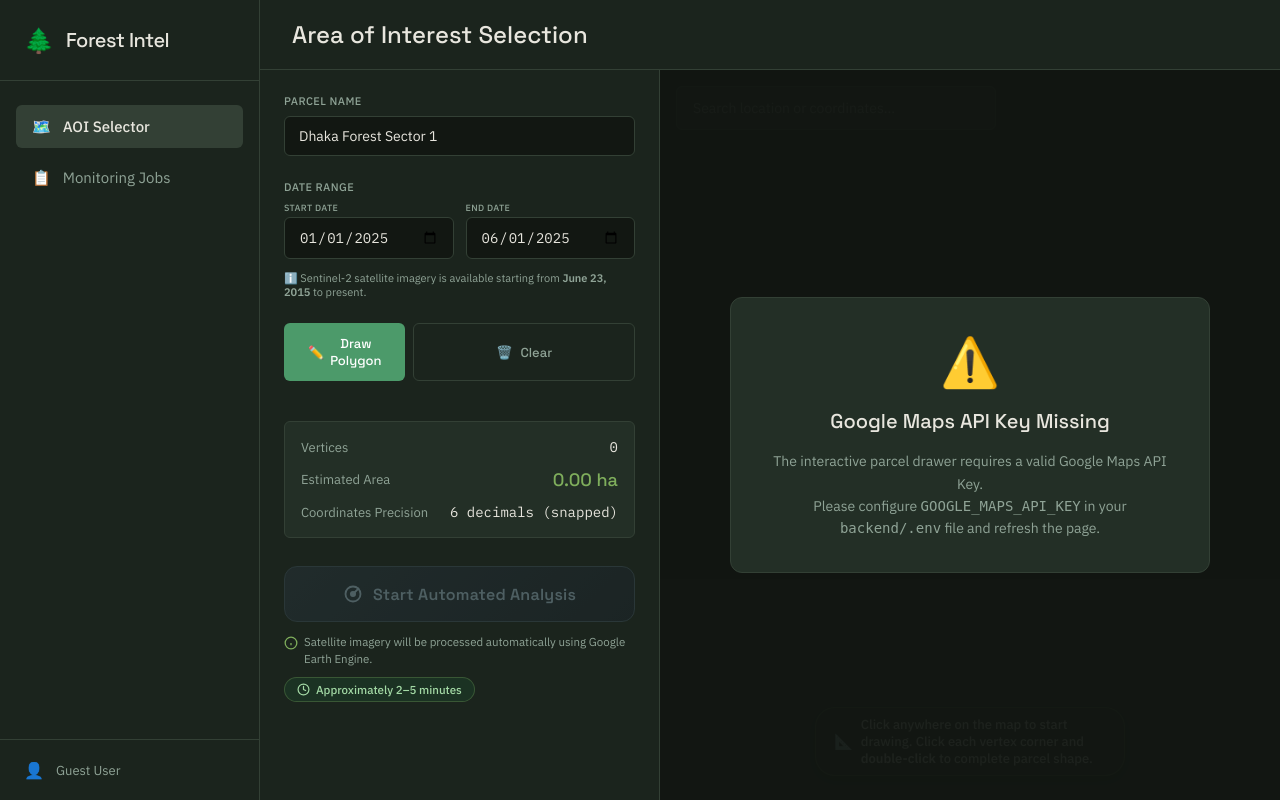
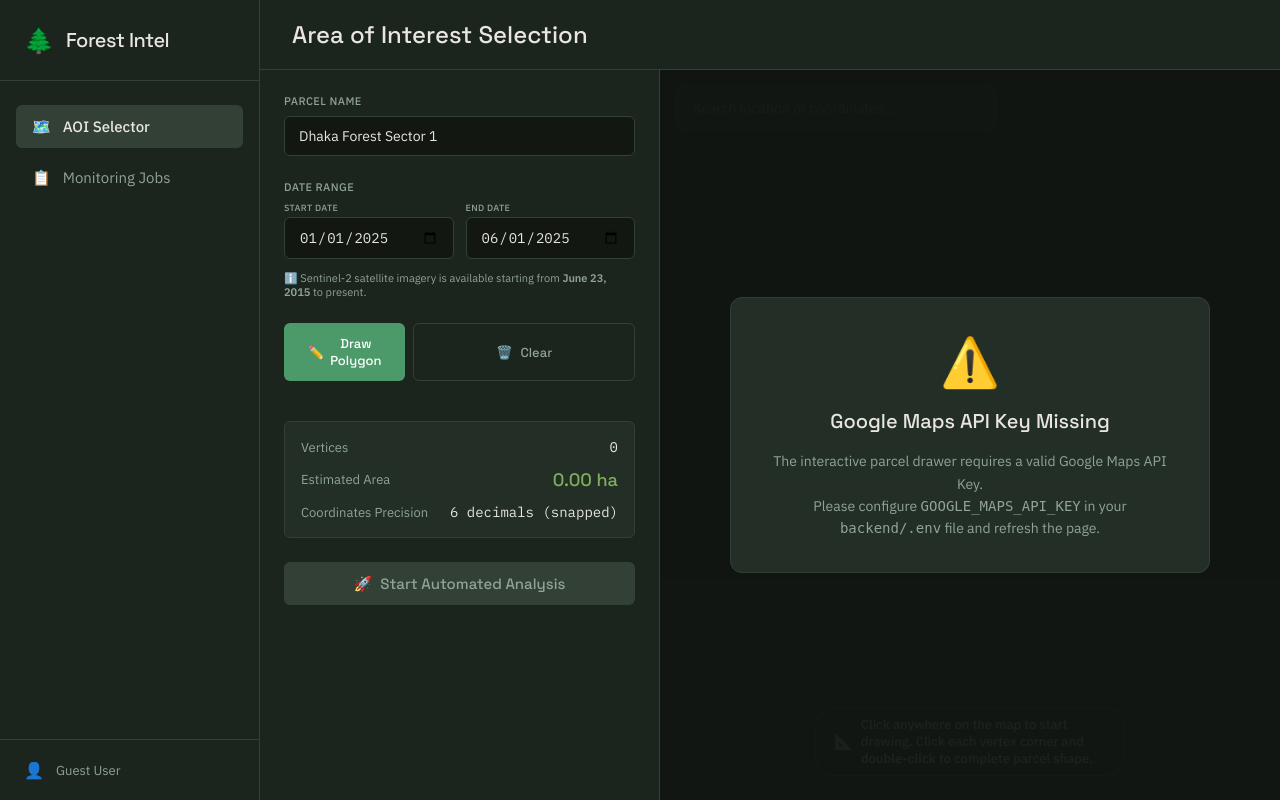
Before and after one commit to jaherunhasanrimon/Forest-Intelligence-System-FIS, a FastAPI app: page / in a window 1280 px wide. Run offline with FastAPI, Linux system fonts and the light colour scheme; parts of the project's set-up code (start-up, migrations or seed data) failed here and were passed over.

Commit message:
Revert "style(ui): redesign Start Automated Analysis button into enterprise GIS CTA"
This reverts commit d47c02271bd83f0aadb9c75249d28d45651a122d.

```diff
--- a/backend/app/static/css/main.css
+++ b/backend/app/static/css/main.css
@@ -263,100 +263,6 @@ body {
   cursor: not-allowed;
 }
 
-/* Enterprise Primary Call-To-Action (CTA) Button */
-.cta-container {
-  display: flex;
-  flex-direction: column;
-  gap: 10px;
-  margin-top: 4px;
-}
-
-.btn-enterprise-cta {
-  width: 100%;
-  min-height: 56px;
-  height: 56px;
-  padding: 0 24px;
-  border-radius: 13px;
-  background: linear-gradient(135deg, #2E7D32 0%, #1B5E20 100%);
-  color: #FFFFFF;
-  font-family: var(--font-display);
-  font-size: 16px;
-  font-weight: 600;
-  letter-spacing: 0.015em;
-  border: 1px solid rgba(127, 174, 92, 0.35);
-  box-shadow: 0 4px 16px rgba(46, 125, 50, 0.35), inset 0 1px 0 rgba(255, 255, 255, 0.18);
-  display: flex;
-  align-items: center;
-  justify-content: center;
-  gap: 10px;
-  cursor: pointer;
-  transition: all 0.25s cubic-bezier(0.4, 0, 0.2, 1);
-  position: relative;
-  overflow: hidden;
-}
-
-.btn-enterprise-cta:not(:disabled):hover {
-  background: linear-gradient(135deg, #388E3C 0%, #1E7E34 100%);
-  border-color: rgba(127, 174, 92, 0.55);
-  box-shadow: 0 6px 20px rgba(46, 125, 50, 0.48), inset 0 1px 0 rgba(255, 255, 255, 0.25);
-  transform: translateY(-2px);
-}
-
-.btn-enterprise-cta:not(:disabled):active {
-  transform: translateY(1px) scale(0.99);
-  box-shadow: 0 2px 8px rgba(46, 125, 50, 0.3);
-}
-
-.btn-enterprise-cta:disabled {
-  background: linear-gradient(135deg, #263238 0%, #1C252B 100%);
-  color: #78909C;
-  border-color: #37474F;
-  opacity: 0.55;
-  box-shadow: none;
-  cursor: not-allowed;
-  transform: none !important;
-}
-
-.btn-spinner {
-  animation: btn-spin 0.9s linear infinite;
-}
-
-@keyframes btn-spin {
-  0% { transform: rotate(0deg); }
-  100% { transform: rotate(360deg); }
-}
-
-.cta-helper-text {
-  font-size: 11.5px;
-  color: var(--text-secondary);
-  line-height: 1.45;
-  display: flex;
-  align-items: flex-start;
-  gap: 6px;
-  margin-top: 2px;
-}
-
-.cta-helper-text svg {
-  flex-shrink: 0;
-  margin-top: 2px;
-  color: #7FAE5C;
-}
-
-.cta-time-badge {
-  display: inline-flex;
-  align-items: center;
-  gap: 6px;
-  align-self: flex-start;
-  background-color: rgba(31, 92, 59, 0.25);
-  border: 1px solid rgba(127, 174, 92, 0.3);
-  border-radius: 20px;
-  padding: 4px 12px;
-  font-size: 11.5px;
-  font-weight: 500;
-  color: #A3D9A5;
-  font-family: var(--font-body);
-}
-
 /* Real-Time Readout Values */
 .readout-panel {
   background-color: var(--surface-raised);
--- a/backend/app/templates/aoi_selector.html
+++ b/backend/app/templates/aoi_selector.html
@@ -58,31 +58,9 @@
         <!-- Validation Alerts -->
         <div class="validation-alert" id="validation-error"></div>
 
-        <div class="cta-container">
-            <button id="analyze-btn" class="btn-enterprise-cta" disabled>
-                <svg class="btn-icon" width="20" height="20" viewBox="0 0 24 24" fill="none" stroke="currentColor" stroke-width="2.2" stroke-linecap="round" stroke-linejoin="round">
-                    <circle cx="12" cy="12" r="9"/>
-                    <path d="M12 12L18.5 5.5"/>
-                    <circle cx="12" cy="12" r="2.5" fill="currentColor"/>
-                </svg>
-                <span>Start Automated Analysis</span>
-            </button>
-
-            <div class="cta-helper-text">
-                <svg width="14" height="14" viewBox="0 0 24 24" fill="none" stroke="currentColor" stroke-width="2.2">
-                    <circle cx="12" cy="12" r="10"/><line x1="12" y1="16" x2="12" y2="12"/><line x1="12" y1="8" x2="12.01" y2="8"/>
-                </svg>
-                <span>Satellite imagery will be processed automatically using Google Earth Engine.</span>
-            </div>
-
-            <div class="cta-time-badge">
-                <svg width="13" height="13" viewBox="0 0 24 24" fill="none" stroke="currentColor" stroke-width="2.2" stroke-linecap="round" stroke-linejoin="round">
-                    <circle cx="12" cy="12" r="10"/>
-                    <polyline points="12 6 12 12 16 14"/>
-                </svg>
-                <span>Approximately 2–5 minutes</span>
-            </div>
-        </div>
+        <button id="analyze-btn" class="btn btn-primary" disabled>
+            <span>🚀</span> Start Automated Analysis
+        </button>
     </aside>
 
     <!-- Right panel: Interactive Google Map Selector -->
```
Also changed, not shown: backend/app/static/js/map_selector.js (+6 -24 lines).
